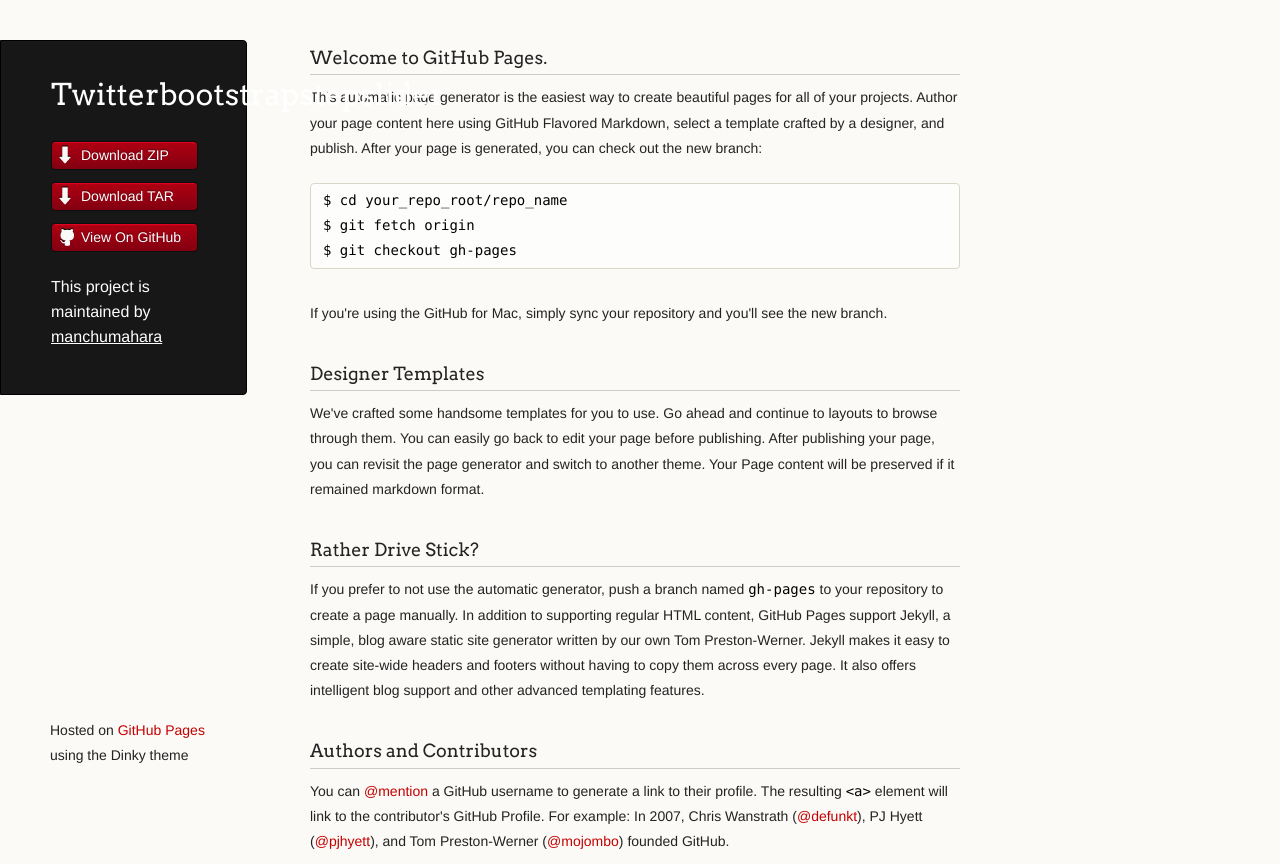
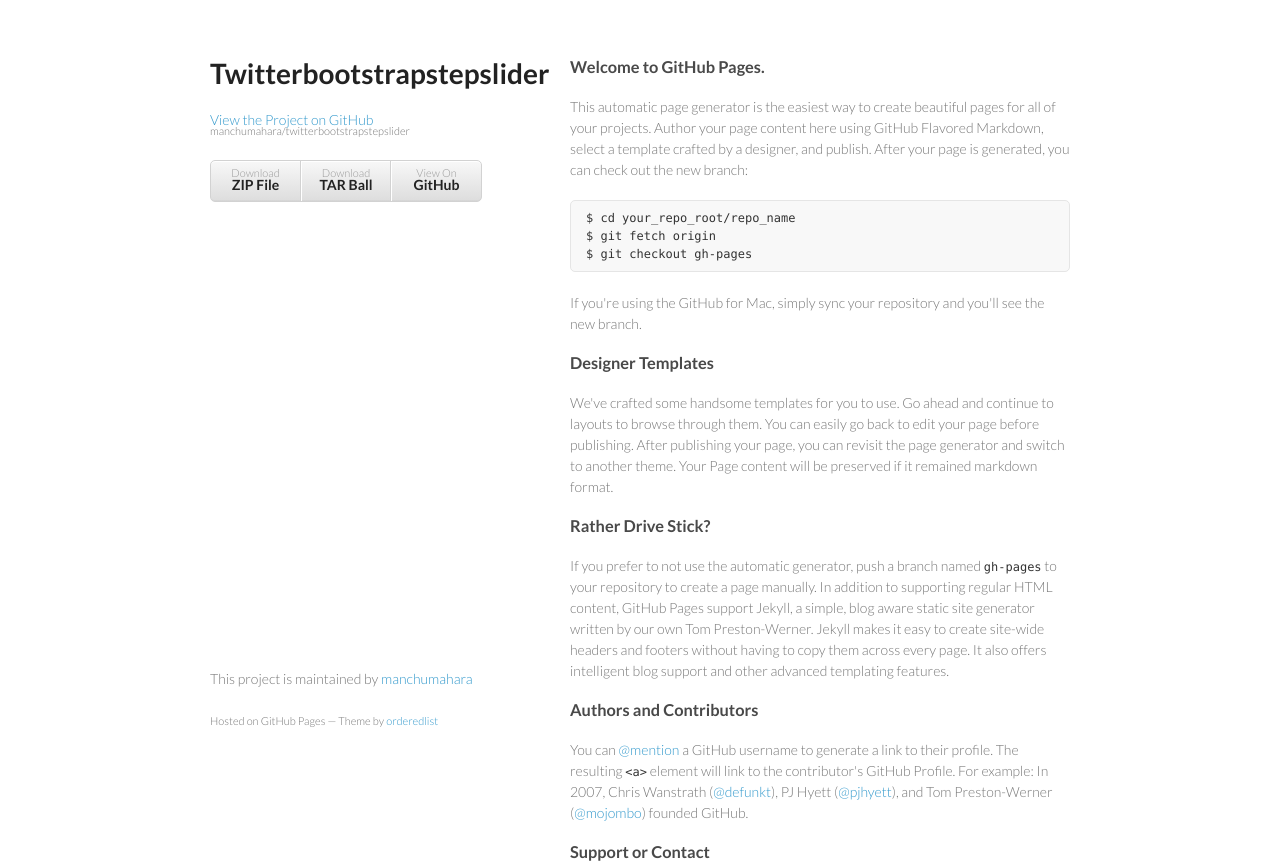
Before and after one commit to manchumahara/twitterbootstrapstepslider, a plain HTML site: page index.html in a window 1280 px wide. Shown: the top 864 px of the page. Drawn offline with Linux system fonts and the light colour scheme.

Commit message:
Create gh-pages branch via GitHub

```diff
--- a/index.html
+++ b/index.html
@@ -7,7 +7,6 @@
 
     <link rel="stylesheet" href="stylesheets/styles.css">
     <link rel="stylesheet" href="stylesheets/pygment_trac.css">
-    <script src="javascripts/scale.fix.js"></script>
     <meta name="viewport" content="width=device-width, initial-scale=1, user-scalable=no">
     <!--[if lt IE 9]>
     <script src="//html5shiv.googlecode.com/svn/trunk/html5.js"></script>
@@ -16,18 +15,17 @@
   <body>
     <div class="wrapper">
       <header>
-        <h1 class="header">Twitterbootstrapstepslider</h1>
-        <p class="header"></p>
+        <h1>Twitterbootstrapstepslider</h1>
+        <p></p>
+
+        <p class="view"><a href="https://github.com/manchumahara/twitterbootstrapstepslider">View the Project on GitHub <small>manchumahara/twitterbootstrapstepslider</small></a></p>
+
 
         <ul>
-          <li class="download"><a class="buttons" href="https://github.com/manchumahara/twitterbootstrapstepslider/zipball/master">Download ZIP</a></li>
-          <li class="download"><a class="buttons" href="https://github.com/manchumahara/twitterbootstrapstepslider/tarball/master">Download TAR</a></li>
-          <li><a class="buttons github" href="https://github.com/manchumahara/twitterbootstrapstepslider">View On GitHub</a></li>
+          <li><a href="https://github.com/manchumahara/twitterbootstrapstepslider/zipball/master">Download <strong>ZIP File</strong></a></li>
+          <li><a href="https://github.com/manchumahara/twitterbootstrapstepslider/tarball/master">Download <strong>TAR Ball</strong></a></li>
+          <li><a href="https://github.com/manchumahara/twitterbootstrapstepslider">View On <strong>GitHub</strong></a></li>
         </ul>
-
-        <p class="header">This project is maintained by <a class="header name" href="https://github.com/manchumahara">manchumahara</a></p>
-
-
       </header>
       <section>
         <h3>
@@ -63,10 +61,11 @@ $ git checkout gh-pages
 <p>Having trouble with Pages? Check out the documentation at <a href="https://help.github.com/pages">https://help.github.com/pages</a> or contact <a href="mailto:support@github.com">support@github.com</a> and we’ll help you sort it out.</p>
       </section>
       <footer>
-        <p><small>Hosted on <a href="http://pages.github.com">GitHub Pages</a> using the Dinky theme</small></p>
+        <p>This project is maintained by <a href="https://github.com/manchumahara">manchumahara</a></p>
+        <p><small>Hosted on GitHub Pages &mdash; Theme by <a href="https://github.com/orderedlist">orderedlist</a></small></p>
       </footer>
     </div>
-    <!--[if !IE]><script>fixScale(document);</script><![endif]-->
+    <script src="javascripts/scale.fix.js"></script>
 
   </body>
 </html>
--- a/stylesheets/styles.css
+++ b/stylesheets/styles.css
@@ -1,338 +1,186 @@
-@import url(https://fonts.googleapis.com/css?family=Arvo:400,700,400italic);
-
-/* MeyerWeb Reset */
-
-html, body, div, span, applet, object, iframe,
-h1, h2, h3, h4, h5, h6, p, blockquote, pre,
-a, abbr, acronym, address, big, cite, code,
-del, dfn, em, img, ins, kbd, q, s, samp,
-small, strike, strong, sub, sup, tt, var,
-b, u, i, center,
-dl, dt, dd, ol, ul, li,
-fieldset, form, label, legend,
-table, caption, tbody, tfoot, thead, tr, th, td,
-article, aside, canvas, details, embed,
-figure, figcaption, footer, header, hgroup,
-menu, nav, output, ruby, section, summary,
-time, mark, audio, video {
-  margin: 0;
-  padding: 0;
-  border: 0;
-  font: inherit;
-  vertical-align: baseline;
-}
-
-
-/* Base text styles */
+@import url(https://fonts.googleapis.com/css?family=Lato:300italic,700italic,300,700);
 
 body {
-  padding:10px 50px 0 0;
-  font-family:"Helvetica Neue", Helvetica, Arial, sans-serif;
-	font-size: 14px;
-	color: #232323;
-	background-color: #FBFAF7;
-	margin: 0;
-	line-height: 1.8em;
-	-webkit-font-smoothing: antialiased;
-
+  padding:50px;
+  font:14px/1.5 Lato, "Helvetica Neue", Helvetica, Arial, sans-serif;
+  color:#777;
+  font-weight:300;
 }
 
 h1, h2, h3, h4, h5, h6 {
-  color:#232323;
-  margin:36px 0 10px;
+  color:#222;
+  margin:0 0 20px;
 }
 
-p, ul, ol, table, dl {
-  margin:0 0 22px;
+p, ul, ol, table, pre, dl {
+  margin:0 0 20px;
 }
 
 h1, h2, h3 {
-	font-family: Arvo, Monaco, serif;
-  line-height:1.3;
-	font-weight: normal;
-}
-
-h1,h2, h3 {
-	display: block;
-	border-bottom: 1px solid #ccc;
-	padding-bottom: 5px;
+  line-height:1.1;
 }
 
 h1 {
-	font-size: 30px;
+  font-size:28px;
 }
 
 h2 {
-	font-size: 24px;
+  color:#393939;
 }
 
-h3 {
-	font-size: 18px;
-}
-
-h4, h5, h6 {
-	font-family: Arvo, Monaco, serif;
-	font-weight: 700;
+h3, h4, h5, h6 {
+  color:#494949;
 }
 
 a {
-  color:#C30000;
-  font-weight:200;
+  color:#39c;
+  font-weight:400;
   text-decoration:none;
 }
 
-a:hover {
-	text-decoration: underline;
+a small {
+  font-size:11px;
+  color:#777;
+  margin-top:-0.6em;
+  display:block;
 }
 
-a small {
-	font-size: 12px;
+.wrapper {
+  width:860px;
+  margin:0 auto;
 }
 
-em {
-	font-style: italic;
+blockquote {
+  border-left:1px solid #e5e5e5;
+  margin:0;
+  padding:0 0 0 20px;
+  font-style:italic;
+}
+
+code, pre {
+  font-family:Monaco, Bitstream Vera Sans Mono, Lucida Console, Terminal;
+  color:#333;
+  font-size:12px;
+}
+
+pre {
+  padding:8px 15px;
+  background: #f8f8f8;
+  border-radius:5px;
+  border:1px solid #e5e5e5;
+  overflow-x: auto;
+}
+
+table {
+  width:100%;
+  border-collapse:collapse;
+}
+
+th, td {
+  text-align:left;
+  padding:5px 10px;
+  border-bottom:1px solid #e5e5e5;
+}
+
+dt {
+  color:#444;
+  font-weight:700;
+}
+
+th {
+  color:#444;
+}
+
+img {
+  max-width:100%;
+}
+
+header {
+  width:270px;
+  float:left;
+  position:fixed;
+}
+
+header ul {
+  list-style:none;
+  height:40px;
+
+  padding:0;
+
+  background: #eee;
+  background: -moz-linear-gradient(top, #f8f8f8 0%, #dddddd 100%);
+  background: -webkit-gradient(linear, left top, left bottom, color-stop(0%,#f8f8f8), color-stop(100%,#dddddd));
+  background: -webkit-linear-gradient(top, #f8f8f8 0%,#dddddd 100%);
+  background: -o-linear-gradient(top, #f8f8f8 0%,#dddddd 100%);
+  background: -ms-linear-gradient(top, #f8f8f8 0%,#dddddd 100%);
+  background: linear-gradient(top, #f8f8f8 0%,#dddddd 100%);
+
+  border-radius:5px;
+  border:1px solid #d2d2d2;
+  box-shadow:inset #fff 0 1px 0, inset rgba(0,0,0,0.03) 0 -1px 0;
+  width:270px;
+}
+
+header li {
+  width:89px;
+  float:left;
+  border-right:1px solid #d2d2d2;
+  height:40px;
+}
+
+header ul a {
+  line-height:1;
+  font-size:11px;
+  color:#999;
+  display:block;
+  text-align:center;
+  padding-top:6px;
+  height:40px;
 }
 
 strong {
+  color:#222;
   font-weight:700;
 }
 
-ul {
-  list-style-position: inside;
-  list-style: disc;
-  padding-left: 25px;
+header ul li + li {
+  width:88px;
+  border-left:1px solid #fff;
 }
 
-ol {
-  list-style-position: inside;
-  list-style: decimal;
-  padding-left: 25px;
+header ul li + li + li {
+  border-right:none;
+  width:89px;
 }
 
-blockquote {
-  margin: 0;
-  padding: 0 0 0 20px;
-  font-style: italic;
+header ul a strong {
+  font-size:14px;
+  display:block;
+  color:#222;
 }
 
-dl, dt, dd, dl p {
-	font-color: #444;
+section {
+  width:500px;
+  float:right;
+  padding-bottom:50px;
 }
 
-dl dt {
-  font-weight: bold;
-}
-
-dl dd {
-  padding-left: 20px;
-  font-style: italic;
-}
-
-dl p {
-  padding-left: 20px;
-  font-style: italic;
+small {
+  font-size:11px;
 }
 
 hr {
   border:0;
-  background:#ccc;
+  background:#e5e5e5;
   height:1px;
-  margin:0 0 24px;
+  margin:0 0 20px;
 }
 
-/* Images */
-
-img {
-  position: relative;
-  margin: 0 auto;
-  max-width: 650px;
-  padding: 5px;
-  margin: 10px 0 32px 0;
-  border: 1px solid #ccc;
-}
-
-p img {
-  display: inline;
-  margin: 0;
-  padding: 0;
-  vertical-align: middle;
-  text-align: center;
-  border: none;
-}
-
-/* Code blocks */
-
-code, pre {
-	font-family: Monaco, "Bitstream Vera Sans Mono", "Lucida Console", Terminal, monospace;
-  color:#000;
-  font-size:14px;
-}
-
-pre {
-	padding: 4px 12px;
-  background: #FDFEFB;
-  border-radius:4px;
-  border:1px solid #D7D8C8;
-  overflow: auto;
-  overflow-y: hidden;
-	margin-bottom: 32px;
-}
-
-
-/* Tables */
-
-table {
-  width:100%;
-}
-
-table {
-  border: 1px solid #ccc;
-  margin-bottom: 32px;
-  text-align: left;
- }
-
-th {
-  font-family: 'Arvo', Helvetica, Arial, sans-serif;
-	font-size: 18px;
-	font-weight: normal;
-  padding: 10px;
-  background: #232323;
-  color: #FDFEFB;
- }
-
-td {
-  padding: 10px;
-	background: #ccc;
- }
-
-
-/* Wrapper */
-.wrapper {
-  width:960px;
-}
-
-
-/* Header */
-
-header {
-	background-color: #171717;
-	color: #FDFDFB;
-  width:170px;
+footer {
+  width:270px;
   float:left;
   position:fixed;
-	border: 1px solid #000;
-	-webkit-border-top-right-radius: 4px;
-	-webkit-border-bottom-right-radius: 4px;
-	-moz-border-radius-topright: 4px;
-	-moz-border-radius-bottomright: 4px;
-	border-top-right-radius: 4px;
-	border-bottom-right-radius: 4px;
-	padding: 34px 25px 22px 50px;
-	margin: 30px 25px 0 0;
-	-webkit-font-smoothing: antialiased;
-}
-
-p.header {
-	font-size: 16px;
-}
-
-h1.header {
-	font-family: Arvo, sans-serif;
-	font-size: 30px;
-	font-weight: 300;
-	line-height: 1.3em;
-	border-bottom: none;
-	margin-top: 0;
-}
-
-
-h1.header, a.header, a.name, header a{
-	color: #fff;
-}
-
-a.header {
-	text-decoration: underline;
-}
-
-a.name {
-	white-space: nowrap;
-}
-
-header ul {
-  list-style:none;
-  padding:0;
-}
-
-header li {
-	list-style-type: none;
-  width:132px;
-  height:15px;
-	margin-bottom: 12px;
-	line-height: 1em;
-	padding: 6px 6px 6px 7px;
-
-	background: #AF0011;
-	background: -moz-linear-gradient(top, #AF0011 0%, #820011 100%);
-  background: -webkit-gradient(linear, left top, left bottom, color-stop(0%,#f8f8f8), color-stop(100%,#dddddd));
-  background: -webkit-linear-gradient(top, #AF0011 0%,#820011 100%);
-  background: -o-linear-gradient(top, #AF0011 0%,#820011 100%);
-  background: -ms-linear-gradient(top, #AF0011 0%,#820011 100%);
-  background: linear-gradient(top, #AF0011 0%,#820011 100%);
-
-	border-radius:4px;
-  border:1px solid #0D0D0D;
-
-	-webkit-box-shadow: inset 0px 1px 1px 0 rgba(233,2,38, 1);
-	box-shadow: inset 0px 1px 1px 0 rgba(233,2,38, 1);
-
-}
-
-header li:hover {
-	background: #C3001D;
-	background: -moz-linear-gradient(top, #C3001D 0%, #950119 100%);
-  background: -webkit-gradient(linear, left top, left bottom, color-stop(0%,#f8f8f8), color-stop(100%,#dddddd));
-  background: -webkit-linear-gradient(top, #C3001D 0%,#950119 100%);
-  background: -o-linear-gradient(top, #C3001D 0%,#950119 100%);
-  background: -ms-linear-gradient(top, #C3001D 0%,#950119 100%);
-  background: linear-gradient(top, #C3001D 0%,#950119 100%);
-}
-
-a.buttons {
-	-webkit-font-smoothing: antialiased;
-	background: url(../images/arrow-down.png) no-repeat;
-	font-weight: normal;
-	text-shadow: rgba(0, 0, 0, 0.4) 0 -1px 0;
-	padding: 2px 2px 2px 22px;
-	height: 30px;
-}
-
-a.github {
-	background: url(../images/octocat-small.png) no-repeat 1px;
-}
-
-a.buttons:hover {
-	color: #fff;
-	text-decoration: none;
-}
-
-
-/* Section - for main page content */
-
-section {
-  width:650px;
-  float:right;
-  padding-bottom:50px;
-}
-
-
-/* Footer */
-
-footer {
-  width:170px;
-  float:left;
-  position:fixed;
-  bottom:10px;
-	padding-left: 50px;
+  bottom:50px;
 }
 
 @media print, screen and (max-width: 960px) {
@@ -348,18 +196,14 @@ footer {
     width:auto;
   }
 
-	footer {
-		border-top: 1px solid #ccc;
-		margin:0 84px 0 50px;
-		padding:0;
-	}
-
   header {
     padding-right:320px;
   }
 
   section {
-    padding:20px 84px 20px 50px;
+    border:1px solid #e5e5e5;
+    border-width:1px 0;
+    padding:20px 0;
     margin:0 0 20px;
   }
 
@@ -369,8 +213,8 @@ footer {
 
   header ul {
     position:absolute;
-    right:130px;
-    top:84px;
+    right:50px;
+    top:52px;
   }
 }
 
@@ -380,38 +224,26 @@ footer {
   }
 
   header {
-    padding:10px 20px 0;
-		margin-right: 0;
+    padding:0;
   }
-
-	section {
-    padding:10px 0 10px 20px;
-    margin:0 0 30px;
-  }
-
-	footer {
-		margin: 0 0 0 30px;
-	}
 
   header ul, header p.view {
     position:static;
   }
+
+  pre, code {
+    word-wrap:normal;
+  }
 }
 
 @media print, screen and (max-width: 480px) {
+  body {
+    padding:15px;
+  }
 
-  header ul li.download {
+  header ul {
     display:none;
   }
-
-	footer {
-		margin: 0 0 0 20px;
-	}
-
-	footer a{
-		display:block;
-	}
-
 }
 
 @media print {
```
Also changed, not shown: javascripts/scale.fix.js (+17 -20 lines).
